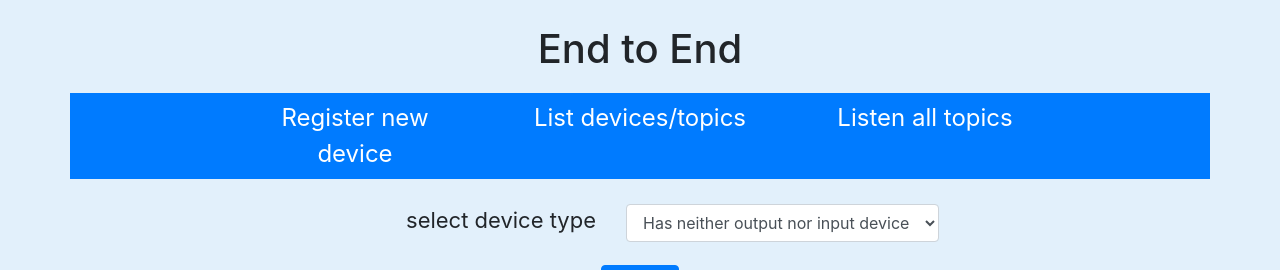
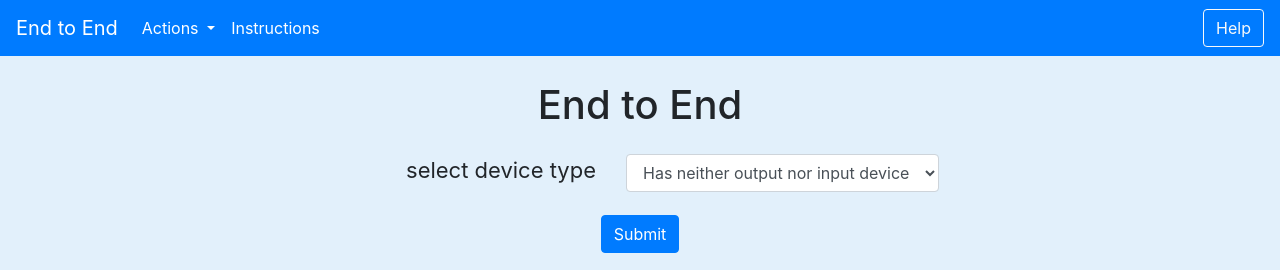
Before and after one commit to DRTorresRuiz/E2E-encryption, a Django app: template code/platform/web/E2E/templates/index.html in a window 1280 px wide. Shown: the top 270 px of the page. Run offline with Django 3.2, Linux system fonts and the light colour scheme; the template is opened without the code that fills it, so the values that code supplies are empty; some libraries are stand-ins or nearby versions.

Commit message:
new interface model

```diff
--- a/code/platform/web/E2E/templates/index.html
+++ b/code/platform/web/E2E/templates/index.html
@@ -20,20 +20,46 @@
 
     </head>
     <body style="background-color: #e2f0fb">
+    <nav class="navbar navbar-expand-lg navbar-dark text-white bg-primary">
+  <a class="navbar-brand" href="#">End to End</a>
+  <button class="navbar-toggler" type="button" data-toggle="collapse" data-target="#navbarSupportedContent" aria-controls="navbarSupportedContent" aria-expanded="false" aria-label="Toggle navigation">
+    <span class="navbar-toggler-icon"></span>
+  </button>
+
+  <div class="collapse navbar-collapse" id="navbarSupportedContent">
+    <ul class="navbar-nav mr-auto">
+    <li class="nav-item dropdown active">
+    <a class="nav-link dropdown-toggle" href="#" id="navbarDropdown" role="button" data-toggle="dropdown" aria-haspopup="true" aria-expanded="false">
+        Actions
+    </a>
+    <div class="dropdown-menu" aria-labelledby="navbarDropdown">
+        <a class="dropdown-item" href="#" onclick="activeDiv('registerForm')">Register device</a>
+        <a class="dropdown-item" href="#" onclick="activeDiv('deviceList')">List devices/topics</a>
+        <a class="dropdown-item" href="#"  onclick="Swal.fire({icon: 'success',title: 'You are listening all topics', showConfirmButton: false,timer: 2500});">Listen all topics</a>
+    </div>
+    </li>
+      <li class="nav-item active">
+        <a class="nav-link" href="#" >Instructions</a>
+      </li>
+
+    </ul>
+    <form class="form-inline my-2 my-lg-0">
+      <button class="btn btn-outline-light my-2 my-sm-0" type="button" onclick="Swal.fire({
+          icon: 'question',
+          title: 'Do you need some help?',
+          confirmButtonText: 'Understood!',
+          html : '<b>Click on actions and select:</b></br>-Register a new device </br>-Get the list with devices </br>-Topics or listen all topics'
+      } )">Help</button>
+    </form>
+  </div>
+</nav>
         <div class="main">
         <div class="container">
         <h1 align="center" style="margin-top:25px;">End to End</h1>
-        <div class="row justify-content-md-center bg-primary text-white" align="center" style="font-size:24px;margin-top:20px">
-        <div class="col col-lg-3">
-            <button class="btn btn-primary" style="font-size:24px" onclick="activeDiv('registerForm')">  Register new device </button>
-        </div>
-        <div class="col col-lg-3 ">
-           <button class="btn btn-primary " style="font-size:24px" onclick="activeDiv('deviceList')">  List devices/topics </button>
-        </div>
-        <div class="col col-lg-3">
-         <button class="btn btn-primary" style="font-size:24px" onclick="Swal.fire({icon: 'success',title: 'You are listening all topics', showConfirmButton: false,timer: 1500});">  Listen all topics </button>
-        </div>
-        </div>
+        <!--<button class="btn btn-primary" type="button">
+        <span class="spinner-border spinner-border-sm" role="status" aria-hidden="true"></span>
+        <span class="sr-only"></span> Loading..
+        </button>-->
 
         <div id="registerForm" name="registerForm" >
         <form>
@@ -80,11 +106,14 @@
                        <td> {{ k }} </td>
                        <td> {{ v }} </td>
                        <td> <button type="button" class="btn btn-danger">Unsynchronize</button></td>
+                       <!--Eliminar del fichero y del kms-->
                     </tr>
                      {% endfor %}
                 {% endif %}
             <table>
 
+        </div>
+        </div>
         </div>
         </div>
 
```
Also changed, not shown: code/kms/server.py (+0 -8 lines).
